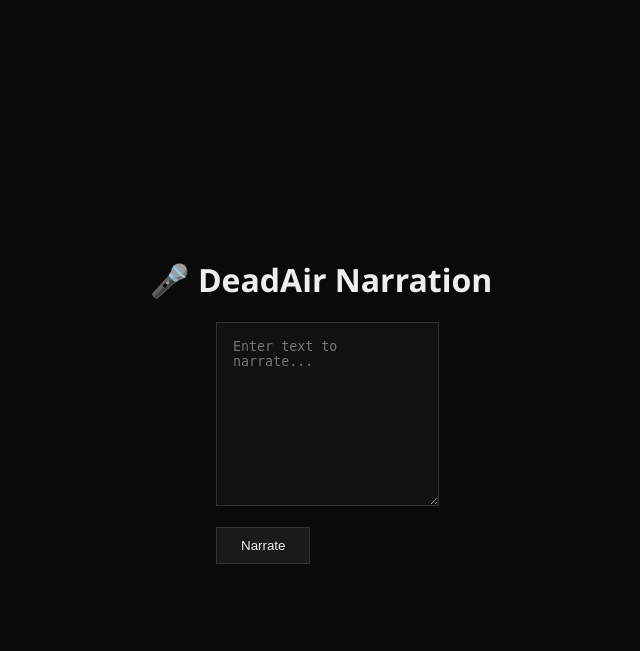
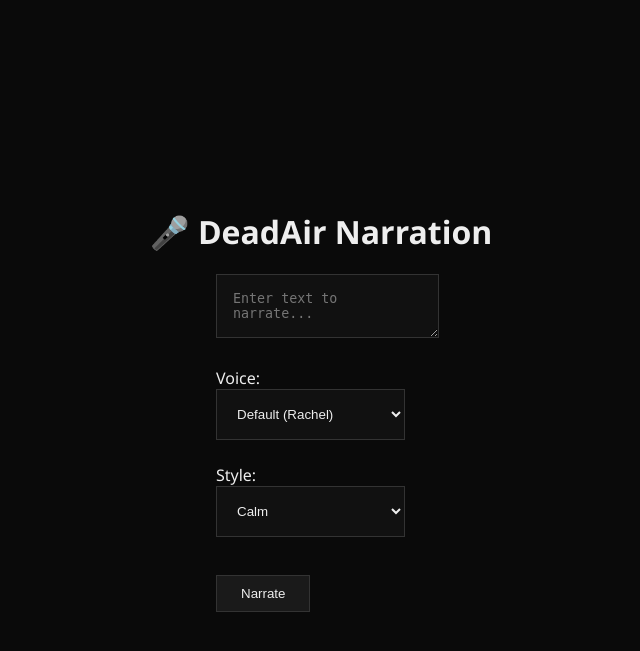
Before and after one commit to LIJ447/deadair-ai, a FastAPI app: page / in a window 1280 px wide. Shown: the top 651 px of the page, without its empty margins (319-959 px from the left). Run offline with FastAPI, Linux system fonts and the light colour scheme; parts of the project's set-up code (start-up, migrations or seed data) failed here and were passed over.

Commit message:
Add voice and style selection to narration

```diff
--- a/main.py
+++ b/main.py
@@ -13,7 +13,6 @@ cloud_name = os.getenv("CLOUDINARY_CLOUD")
 api_key = os.getenv("CLOUDINARY_KEY")
 api_secret = os.getenv("CLOUDINARY_SECRET")
 eleven_api_key = os.getenv("ELEVEN_API_KEY")
-voice_id = "EXAVITQu4vr4xnSDxMaL"
 
 if not all([cloud_name, api_key, api_secret, eleven_api_key]):
     raise ValueError("Missing one or more required API environment variables.")
@@ -45,7 +44,11 @@ async def home(request: Request):
 
 # Narration route
 @app.post("/narrate")
-async def narrate(text: str = Form(...), voice_style: str = Form(...)):
+async def narrate(
+    text: str = Form(...),
+    voice_style: str = Form(...),
+    voice: str = Form(...)
+):
     try:
         headers = {
             "xi-api-key": eleven_api_key,
@@ -61,7 +64,7 @@ async def narrate(text: str = Form(...), voice_style: str = Form(...)):
         }
 
         tts_response = requests.post(
-            f"https://api.elevenlabs.io/v1/text-to-speech/{voice_id}",
+            f"https://api.elevenlabs.io/v1/text-to-speech/{voice}",
             headers=headers,
             json=payload
         )
--- a/templates/index.html
+++ b/templates/index.html
@@ -16,16 +16,14 @@
       margin: 0;
     }
 
-    textarea {
+    textarea, select {
       width: 90%;
       max-width: 600px;
-      height: 150px;
       margin-bottom: 1rem;
       padding: 1rem;
       background-color: #111;
       color: #eee;
       border: 1px solid #333;
-      resize: vertical;
     }
 
     button {
@@ -44,14 +42,37 @@
       margin-top: 1.5rem;
       display: none;
     }
+
+    label {
+      display: block;
+      margin-top: 0.5rem;
+    }
   </style>
 </head>
 <body>
   <h1>🎤 DeadAir Narration</h1>
   <form id="narrateForm">
     <textarea name="text" placeholder="Enter text to narrate..." required></textarea>
-    <input type="hidden" name="voice_style" value="calm">
-    <br>
+
+    <label for="voiceSelect">Voice:</label>
+    <select name="voice" id="voiceSelect">
+      <option value="EXAVITQu4vr4xnSDxMaL">Default (Rachel)</option>
+      <option value="MF3mGyEYCl7XYWbV9V6O">Male (Antoni)</option>
+      <option value="TxGEqnHWrfWFTfGW9XjX">Calm (Bella)</option>
+      <option value="ErXwobaYiN019PkySvjV">Deep (Josh)</option>
+      <option value="21m00Tcm4TlvDq8ikWAM">Narrator (Clyde)</option>
+    </select>
+
+    <label for="styleSelect">Style:</label>
+    <select name="voice_style" id="styleSelect">
+      <option value="calm">Calm</option>
+      <option value="narrative">Narrative</option>
+      <option value="dramatic">Dramatic</option>
+      <option value="creepy">Creepy</option>
+      <option value="sarcastic">Sarcastic</option>
+    </select>
+
+    <br><br>
     <button type="submit">Narrate</button>
   </form>
 
```
